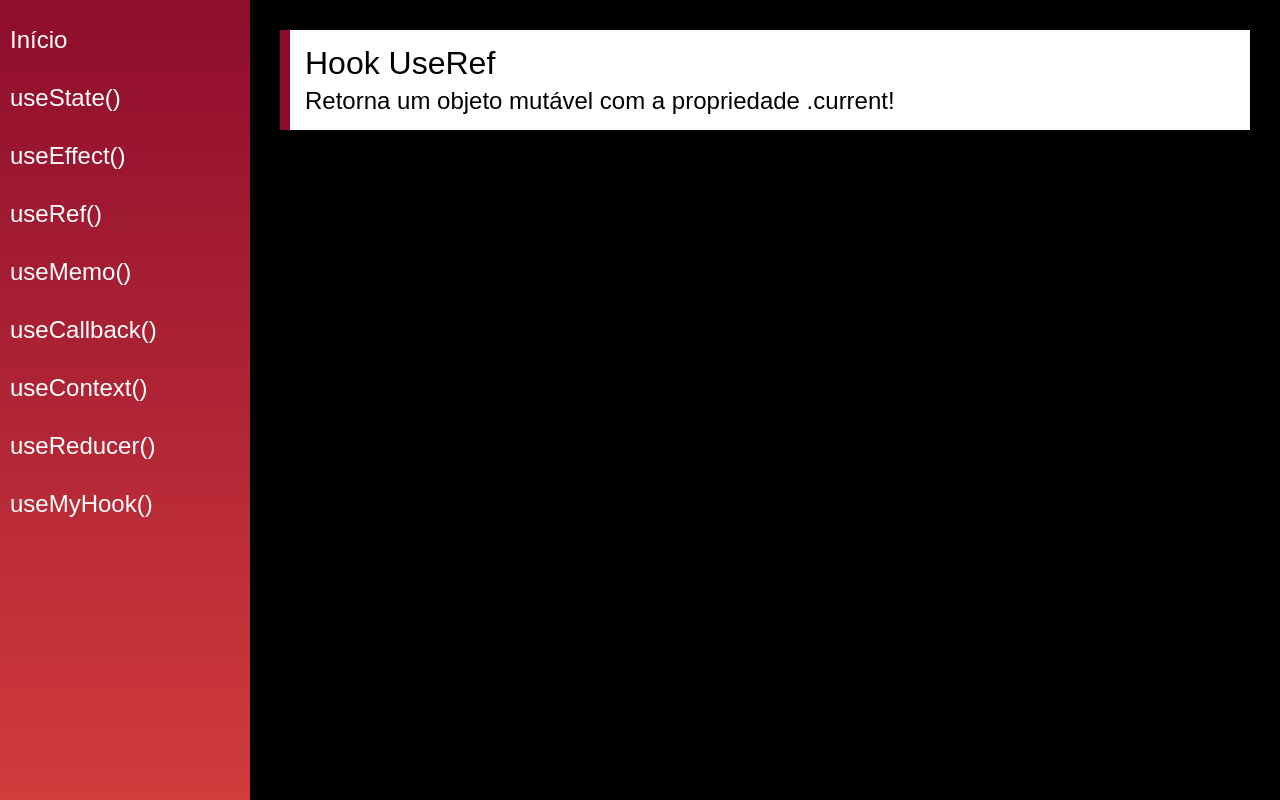
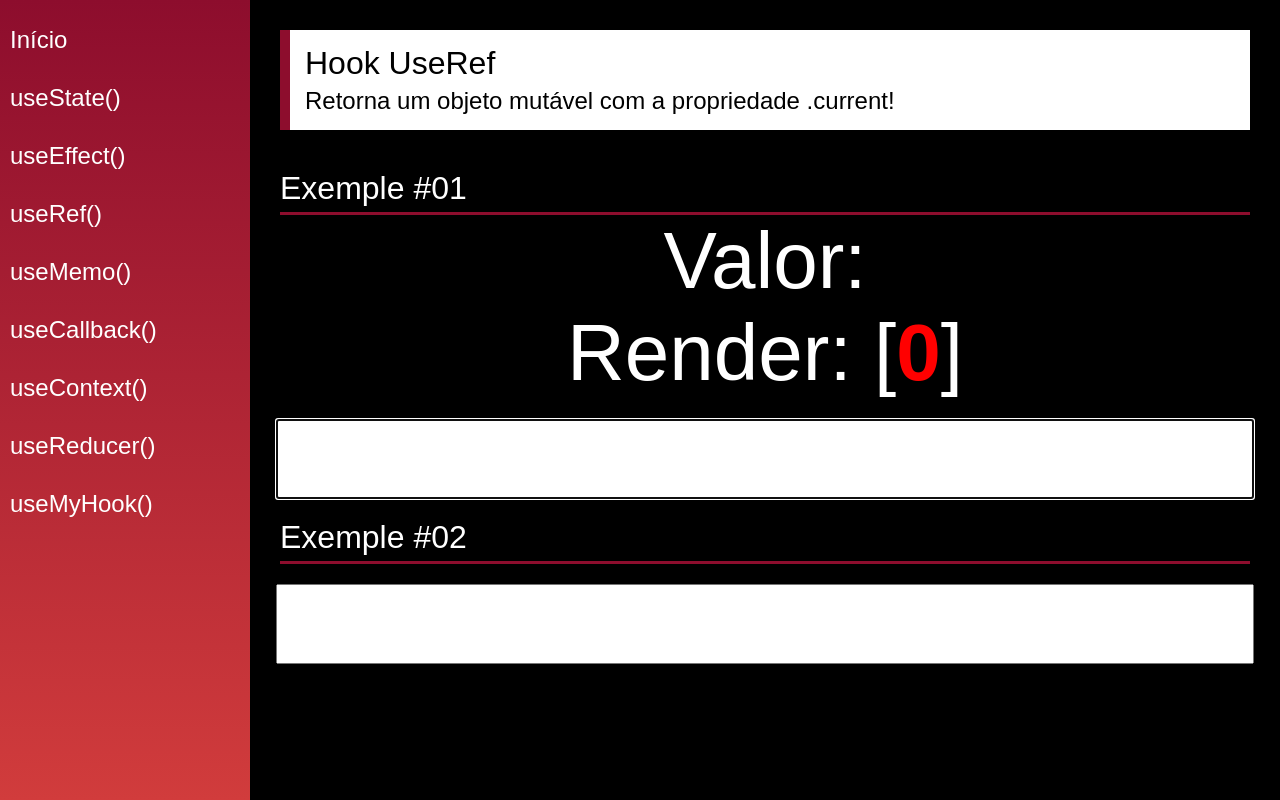
Before and after one commit to gabrielDpadua21/hooks, a React (Create React App) app: page /useRef in a window 1280 px wide. Built offline with nearby package versions, Linux system fonts and the light colour scheme.

Commit message:
useRef hook

```diff
--- a/src/views/examples/UseRef.jsx
+++ b/src/views/examples/UseRef.jsx
@@ -1,13 +1,67 @@
-import React from 'react'
+import React, { useEffect, useRef, useState } from 'react'
 import PageTitle from '../../components/layout/PageTitle'
+import SectionTitle from '../../components/layout/SectionTitle';
 
 const UseRef = (props) => {
+
+    const [value, setValue] = useState("");
+    const [value2, setValue2] = useState("");
+    const count = useRef(0);
+    const myInput1 = useRef(null);
+    const myInput2 = useRef(null);
+
+    useEffect(() => {
+        count.current = count.current + 1;
+        myInput2.current.focus();
+    }, [value])
+
+    useEffect(() => {
+        count.current = count.current + 1;
+        myInput1.current.focus();
+    }, [value2])
+
+    const merge = (value1, value2) => {
+        return [...value1].map((letter1, index) => {
+            return `${letter1}${value2[index] || ""}`
+        }).join("");
+    }
+
     return (
         <div className="UseRef">
             <PageTitle
                 title="Hook UseRef"
                 subtitle="Retorna um objeto mutável com a propriedade .current!"
             />
+
+            <SectionTitle title="Exemple #01"/>
+
+            <div className="center">
+                <span className="text">Valor: </span>
+                <span className="text">{merge(value, value2)}</span>
+                <div>
+                    <span className="text">Render: [</span>
+                    <span className="text red">{count.current}</span>
+                    <span className="text">]</span>
+                </div>
+                <input
+                    type="text"
+                    className="input"
+                    value={value}
+                    ref={myInput1}
+                    onChange={(e) => setValue(e.target.value)}
+                />
+            </div>
+
+            <SectionTitle title="Exemple #02"/>
+            <div className="center">
+                <input
+                    type="text"
+                    className="input"
+                    value={value2}
+                    ref={myInput2}
+                    onChange={(e) => setValue2(e.target.value)}
+                />
+            </div>
         </div>
     )
 }
```
